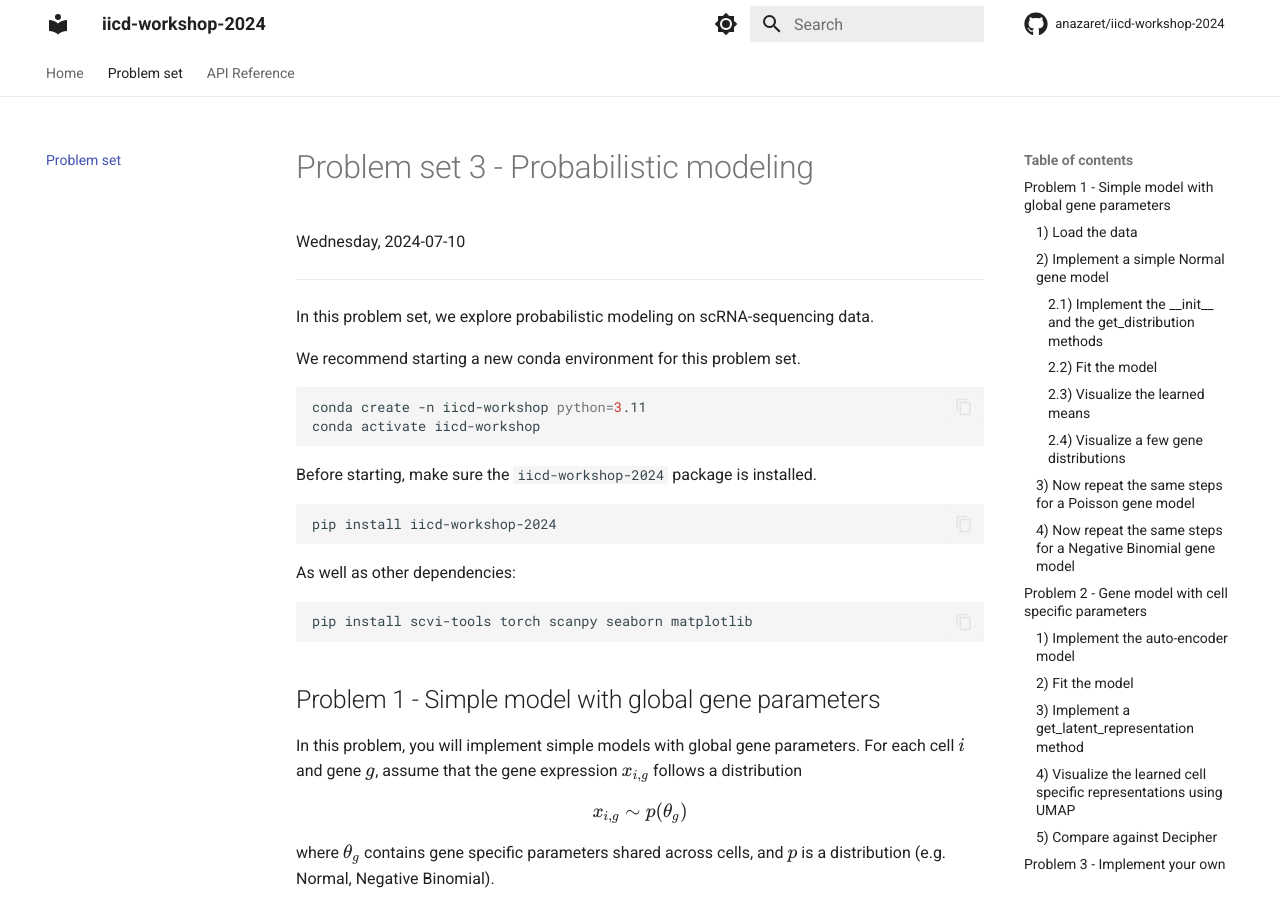
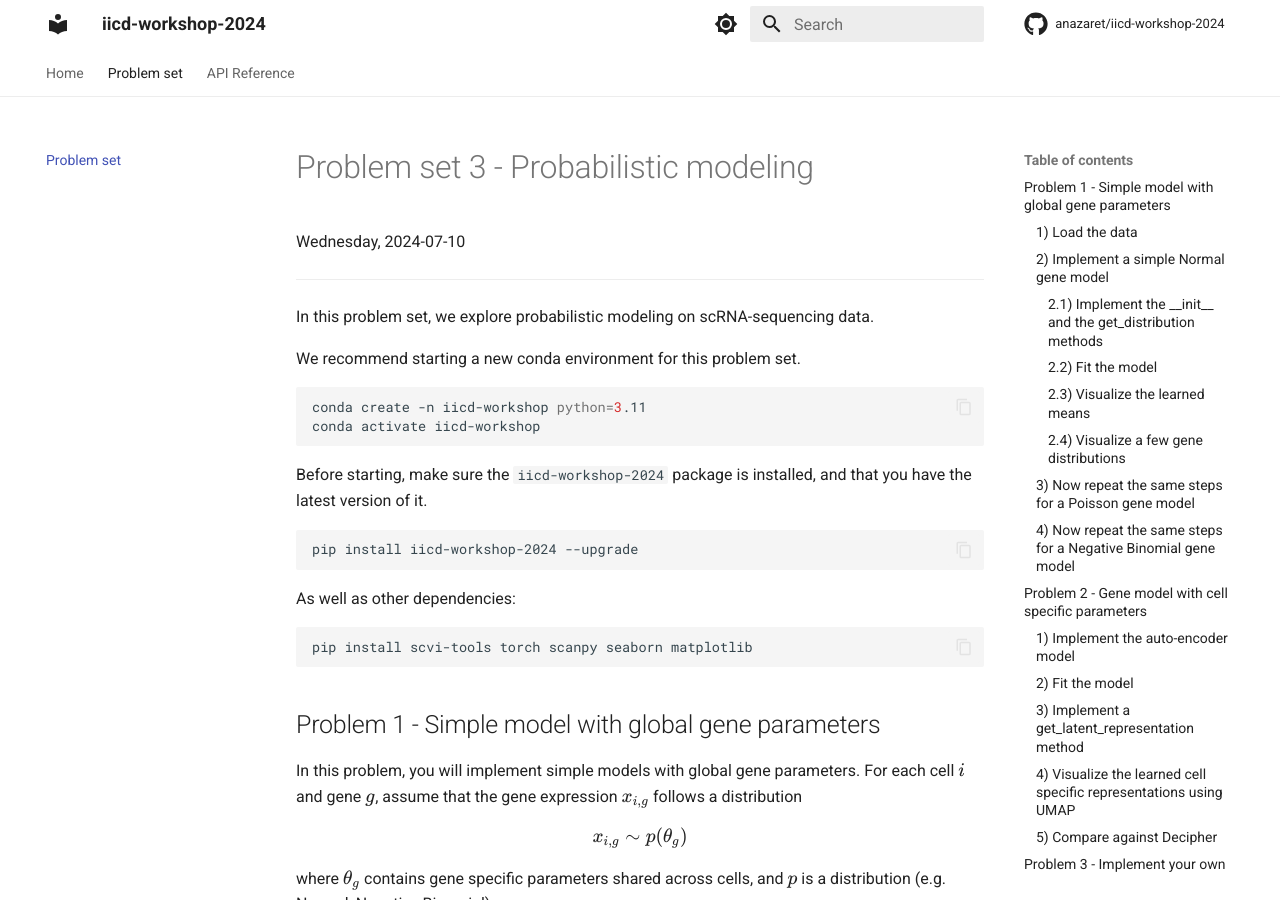
Before and after one commit to ANazaret/iicd-workshop-2024, an MkDocs documentation site: the page built from docs/problem_set.md, in a window 1280 px wide and 900 px high. Built offline with MkDocs 1.6.1 and Material for MkDocs 9.7.7, drawn with Linux system fonts in a browser that asks for light colours; comment, search, counter and statistics services are not loaded.

Commit message:
update version

````diff
--- a/docs/problem_set.md
+++ b/docs/problem_set.md
@@ -12,9 +12,10 @@ conda create -n iicd-workshop python=3.11
 conda activate iicd-workshop
 ```
 
-Before starting, make sure the `iicd-workshop-2024` package is installed.
+Before starting, make sure the `iicd-workshop-2024` package is installed, and that you have the
+latest version of it.
 ```bash
-pip install iicd-workshop-2024
+pip install iicd-workshop-2024 --upgrade
 ```
 
 As well as other dependencies:
--- a/iicd_workshop_2024/__init__.py
+++ b/iicd_workshop_2024/__init__.py
@@ -2,4 +2,5 @@ from iicd_workshop_2024.gene_model import BaseGeneModel, plot_gene_distribution
 from iicd_workshop_2024.inference import fit
 from iicd_workshop_2024.neural_network import DenseNN
 
+__version__ = "0.1.0"
 __all__ = ["BaseGeneModel", "plot_gene_distribution", "fit", "DenseNN"]
--- a/pyproject.toml
+++ b/pyproject.toml
@@ -1,6 +1,6 @@
 [tool.poetry]
 name = "iicd_workshop_2024"
-version = "0.0.4"
+version = "0.1.0"
 description = "Code accompanying the iicd workshop 2024"
 authors = ["Achille Nazaret <achille.nazaret@gmail.com>"]
 repository = "https://github.com/anazaret/iicd-workshop-2024"
````
